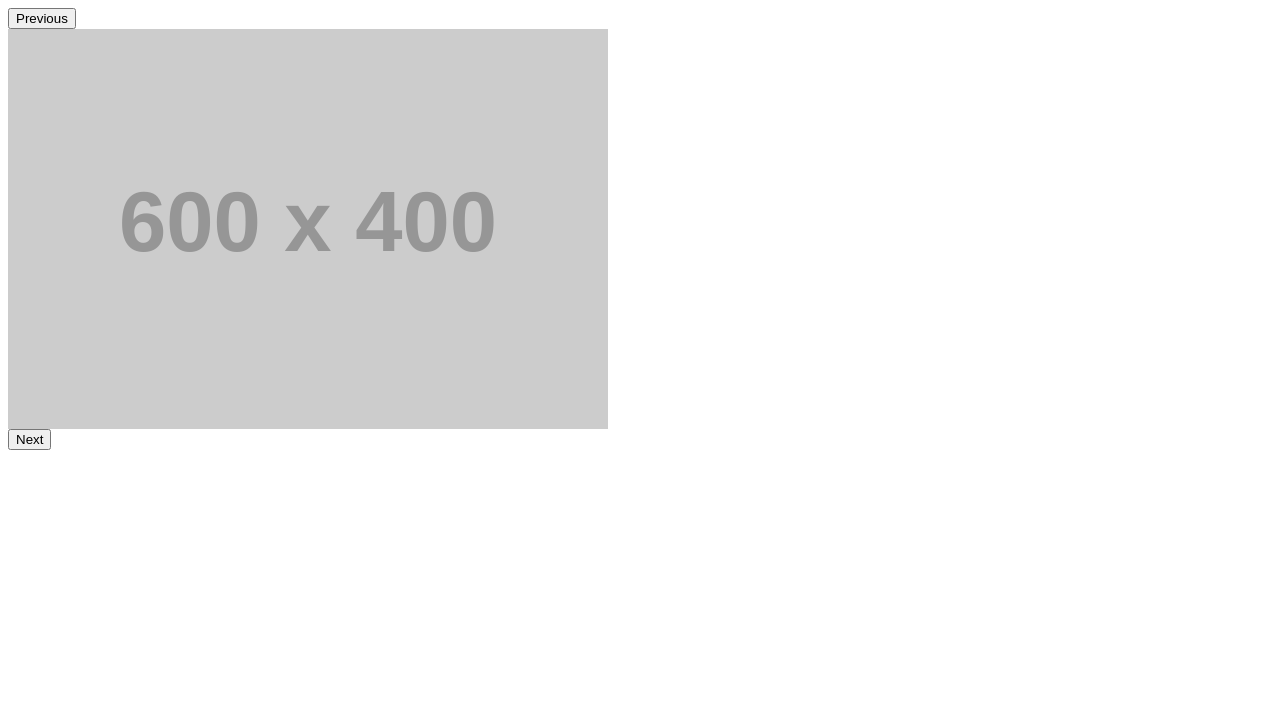
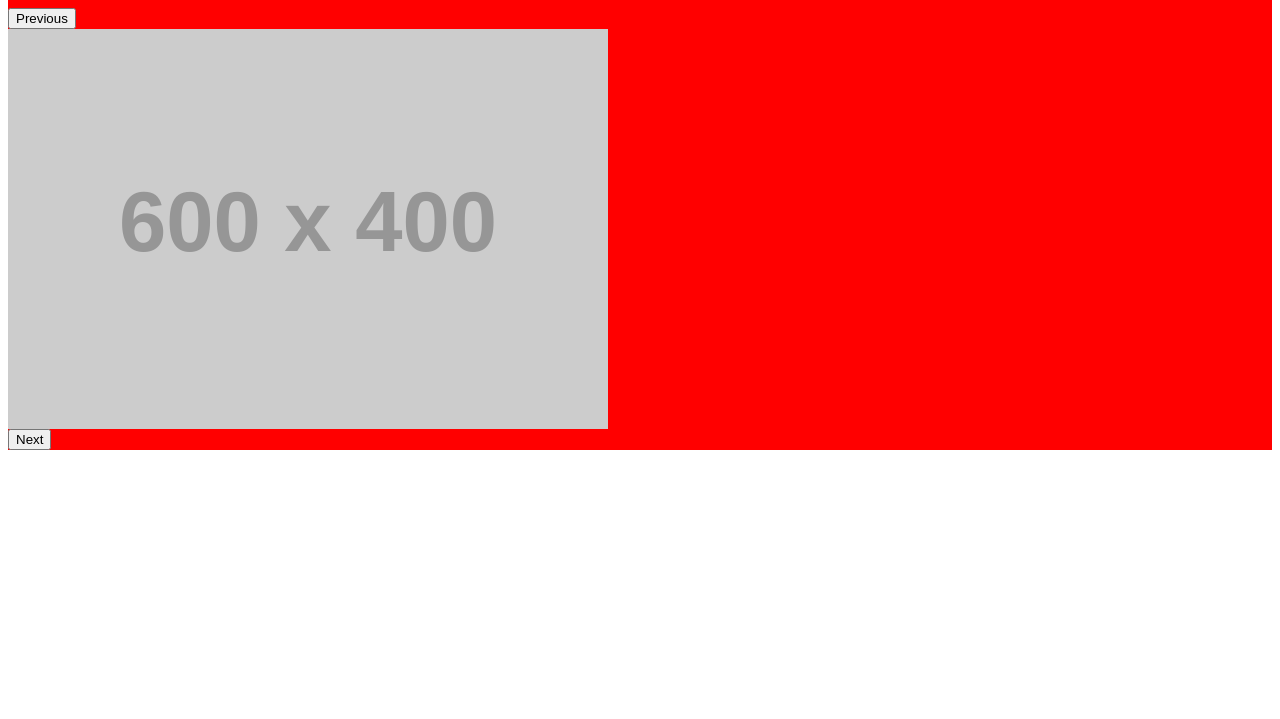
Before and after one commit to code-polaris044/volta, a website: page index.html in a window 1280 px wide. Shown: the part 81-800 px from the top of the page. Drawn offline with nearby package versions, Linux system fonts and the light colour scheme; placeholder pictures from the web are drawn by us.

Commit message:
レスポンシブ

```diff
--- a/index.html
+++ b/index.html
@@ -9,6 +9,7 @@
 </head>
   </head>
   <body>
+    <div class="wrapper">
     <h1>テスト</h1>
     <div class="your-slide-class">
       <div>
@@ -30,6 +31,7 @@
         />
       </div>
     </div>
+        </div>
   <script type="text/javascript" src="https://ajax.googleapis.com/ajax/libs/jquery/1.12.4/jquery.min.js"></script>
   <script type="text/javascript" src="https://cdnjs.cloudflare.com/ajax/libs/slick-carousel/1.9.0/slick.min.js"></script>
   <script type="text/javascript">
--- a/style.css
+++ b/style.css
@@ -0,0 +1,9 @@
+.wrapper {
+  background: red;
+}
+
+@media (width <= 690px) {
+  .wrapper {
+    background: green;
+  }
+}
```
